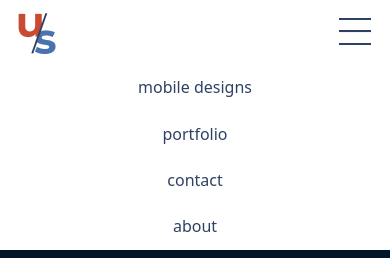
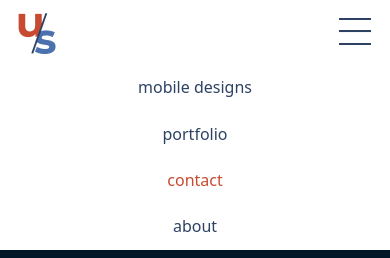
Before and after one commit to umarsalih/portfolio, a React (Create React App) app: page / in a window 390 px wide. Both pictures are taken after a click on the element 354 px from the left and 31 px from the top of the page. Shown: the top 258 px of the page. Built offline with nearby package versions, Linux system fonts and the light colour scheme.

Commit message:
fix navbar routes

```diff
--- a/src/components/NavBar/Navbar.jsx
+++ b/src/components/NavBar/Navbar.jsx
@@ -7,9 +7,9 @@ function Navbar() {
     const [visible,
         setVisible] = useState(false);
 
-        const toggleVisibility = () => {
-            setVisible(current => !current);
-        }
+    const toggleVisibility = () => {
+        setVisible(current => !current);
+    }
 
     const handleScroll = () => {
         const element = document.getElementById("portfolio-section");
@@ -35,18 +35,21 @@ function Navbar() {
                                 </Link>
                             </div>
                         </Col>
-                        <Col  lg="4" xs="12">
+                        <Col lg="4" xs="12">
                             <div>
                                 <img id='nav-logo' src={require('../../assets/us_logo.png')}/>
                             </div>
                         </Col>
                         <Col className='bnav' lg="4" xs="12">
                             <div className='nav_right'>
-                                <Link className='nav-links' to="#" onClick={(e) => {
+                                <Link
+                                    className='nav-links'
+                                    to="#"
+                                    onClick={(e) => {
                                     window.location.href = "usalih988@gmail.com";
                                     e.preventDefault();
                                 }}>
-                                    <a  className='hover-effect' id='contact_text' href='mailto:usalih988@gmail.com'>contact</a>
+                                    <a className='hover-effect' id='contact_text' href='mailto:usalih988@gmail.com'>contact</a>
                                 </Link>
                                 <Link className='nav-links' to={"/about"}>
                                     <a className='hover-effect'>about</a>
@@ -78,15 +81,22 @@ function Navbar() {
                             <Link className='nav-links' to={"/"} onClick={handleScroll}>
                                 <a id='portfolio_text'>portfolio</a>
                             </Link>
-                            <Link className='nav-links' to={"./mobile-designs"}>
-                                <a>contact</a>
+                            <Link
+                                className='nav-links'
+                                to="#"
+                                onClick={(e) => {
+                                window.location.href = "usalih988@gmail.com";
+                                e.preventDefault();
+                            }}>
+                                <a className='hover-effect' id='contact_text' href='mailto:usalih988@gmail.com'>contact</a>
                             </Link>
-                            <Link className='nav-links' onClick={handleScroll}>
-                                <a id='portfolio_text' href='mailto:usalih988@gmail.com'>about</a>
+                            <Link className='nav-links' to={"./about"}>
+                                <a id='portfolio_text'>about</a>
                             </Link>
                         </div>
                     </Fragment>
-                ) : null}
+                )
+                : null}
 
         </div>
 
```
